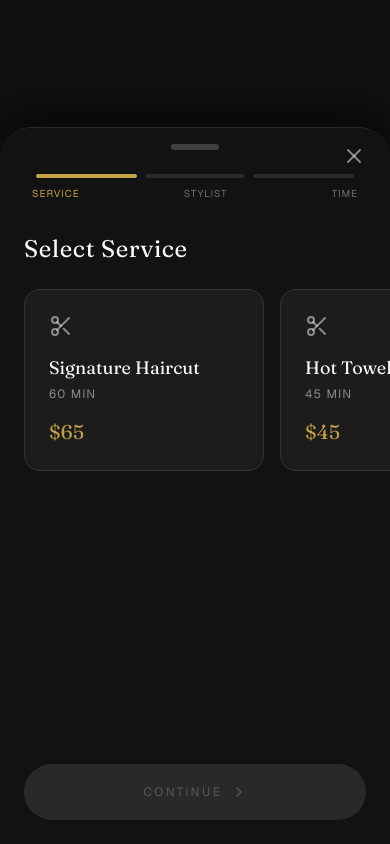
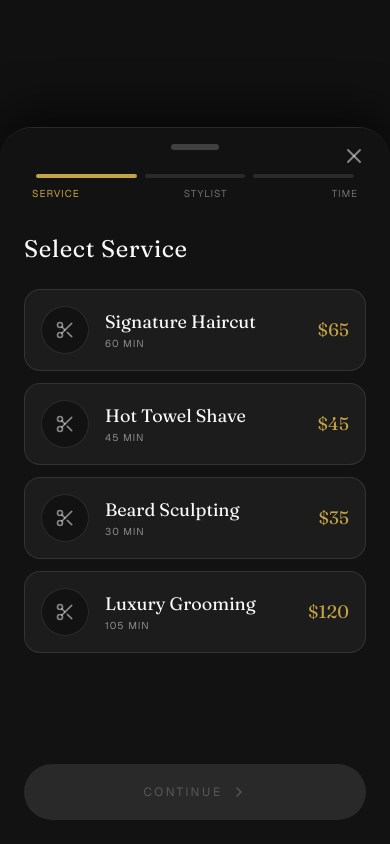
Before and after one commit to noor07/salon-hair, a Next.js app: page / in a window 390 px wide. Both pictures are taken after a click on the button "BOOK". Shown: the top 844 px of the page. Built offline with nearby package versions, Linux system fonts and the light colour scheme.

Commit message:
feat: convert mobile booking service selection to vertical layout

```diff
--- a/src/components/MobileBookingSheet.tsx
+++ b/src/components/MobileBookingSheet.tsx
@@ -78,17 +78,23 @@ export const MobileBookingSheet = ({ isOpen, onClose }: Props) => {
                                         className="flex flex-col gap-6"
                                     >
                                         <h3 className="text-2xl font-serif text-alabaster tracking-wide">Select Service</h3>
-                                        <div className="flex overflow-x-auto snap-x snap-mandatory hide-scrollbar gap-4 pb-4 -mx-6 px-6">
+                                        <div className="flex flex-col gap-3 pb-8">
                                             {services.map(srv => (
                                                 <div
                                                     key={srv.id}
                                                     onClick={() => setSelectedService(srv.id)}
-                                                    className={`snap-center shrink-0 w-[240px] p-6 rounded-2xl border transition-all duration-300 ${selectedService === srv.id ? 'border-gold bg-gold/5' : 'border-alabaster/10 bg-onyx-muted'}`}
+                                                    className={`w-full p-4 rounded-2xl border flex items-center justify-between transition-all duration-300 cursor-pointer ${selectedService === srv.id ? 'border-gold bg-gold/5 shadow-[0_0_15px_rgba(195,163,67,0.15)]' : 'border-alabaster/10 bg-onyx-muted'}`}
                                                 >
-                                                    <Scissors className={`w-6 h-6 mb-4 ${selectedService === srv.id ? 'text-gold' : 'text-alabaster/50'}`} />
-                                                    <h4 className="font-serif text-lg mb-1 text-alabaster">{srv.name}</h4>
-                                                    <p className="text-xs font-sans text-alabaster/50 uppercase tracking-widest mb-4">{srv.duration}</p>
-                                                    <p className="text-xl font-serif text-gold">{srv.price}</p>
+                                                    <div className="flex items-center gap-4">
+                                                        <div className={`flex items-center justify-center w-12 h-12 rounded-full border ${selectedService === srv.id ? 'border-gold text-gold bg-gold/10' : 'border-alabaster/10 text-alabaster/50 bg-onyx'}`}>
+                                                            <Scissors className="w-5 h-5" />
+                                                        </div>
+                                                        <div className="flex flex-col">
+                                                            <h4 className="font-serif text-lg text-alabaster">{srv.name}</h4>
+                                                            <p className="text-[10px] font-sans text-alabaster/50 uppercase tracking-widest">{srv.duration}</p>
+                                                        </div>
+                                                    </div>
+                                                    <p className="text-lg font-serif text-gold">{srv.price}</p>
                                                 </div>
                                             ))}
                                         </div>
```
